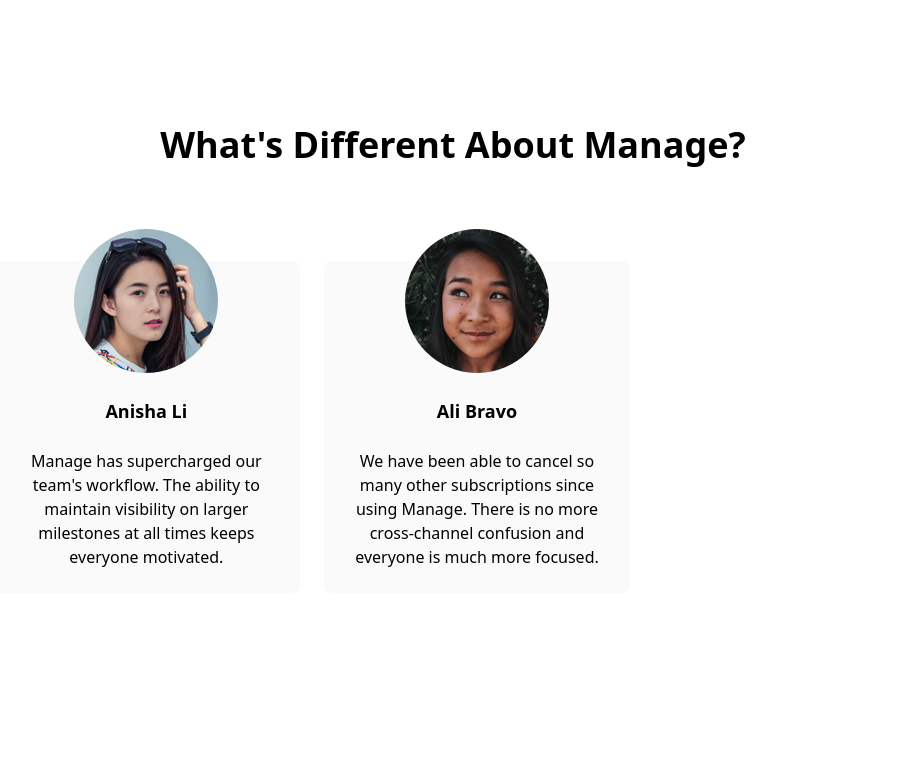
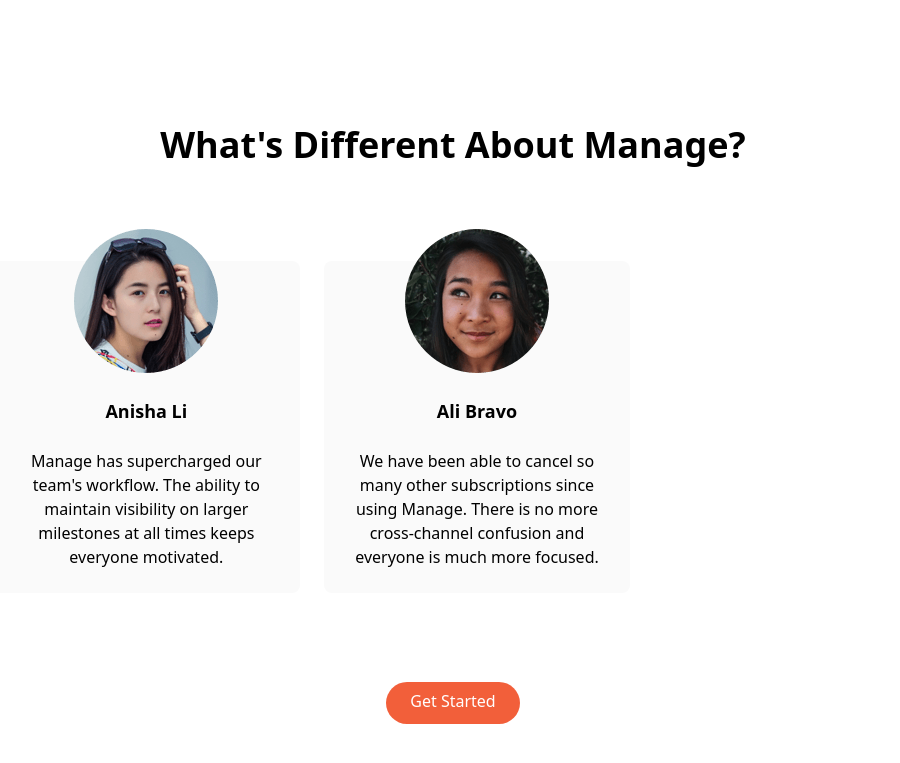
Before and after one commit to Nebenmor/Manage2, a website: page public/index.html in a window 1280 px wide. Shown: the part 1111-1874 px from the top of the page, without its empty margins (187-1087 px from the left). Before the commit the page ends 1800 px from the top, so only its background shows below. Drawn offline with Linux system fonts and the light colour scheme.

Commit message:
add button to testimonial section

```diff
--- a/public/index.html
+++ b/public/index.html
@@ -173,7 +173,12 @@
 
            </div>
 
-
+           <!-- Button -->
+           <div class="my-16">
+            <a href="#" class="p-3 px-6 pt-2 text-white bg-brightRed rounded-full baseline hover:bg-brightRedLight">
+                Get Started
+            </a>
+           </div>
         </div>
       </section>
 
```
